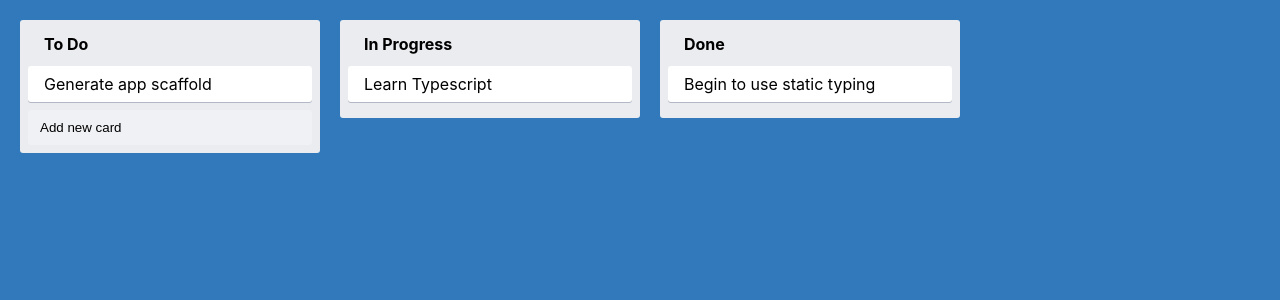
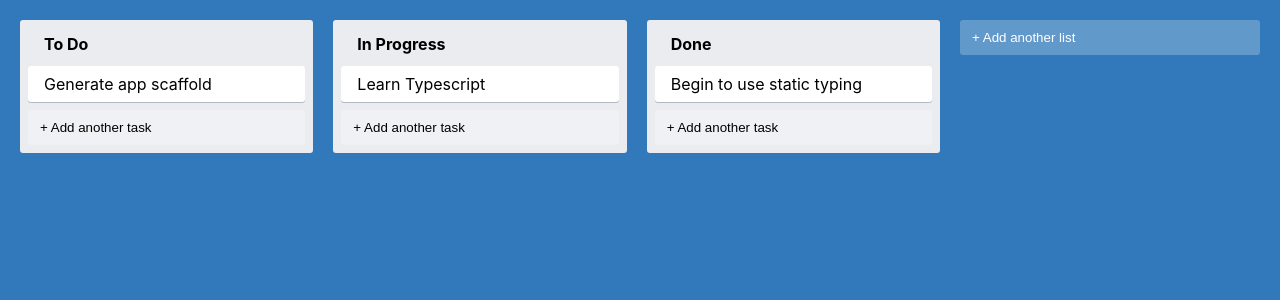
Before and after one commit to hoangngk/rd-react, a React (Create React App) app in the folder trello-clone/: page / in a window 1280 px wide. Shown: the top 300 px of the page. Built offline with nearby package versions, Linux system fonts and the light colour scheme.

Commit message:
[TrelloClone] Add useFocus

```diff
--- a/trello-clone/src/App.tsx
+++ b/trello-clone/src/App.tsx
@@ -1,19 +1,14 @@
+import { AddNewItem } from './AddNewItem'
 import './App.css'
 import { Card } from './Card'
 import { Column } from './Column'
 import { AppContainer } from './styles'
-import { AddNewItem } from './AddNewItem'
 
 const App = () => {
   return (
     <AppContainer>
       <Column text="To Do">
         <Card text="Generate app scaffold" />
-        <AddNewItem
-          dark={true}
-          toggleButtonText="Add new card"
-          onAdd={() => {}}
-        ></AddNewItem>
       </Column>
       <Column text="In Progress">
         <Card text="Learn Typescript" />
@@ -21,6 +16,10 @@ const App = () => {
       <Column text="Done">
         <Card text="Begin to use static typing" />
       </Column>
+      <AddNewItem
+        toggleButtonText="+ Add another list"
+        onAdd={() => {}}
+      ></AddNewItem>
     </AppContainer>
   )
 }
--- a/trello-clone/src/Column.tsx
+++ b/trello-clone/src/Column.tsx
@@ -1,5 +1,6 @@
 import React from 'react'
-import { ColumnContainer, ColumnTitle, AddItemButton } from './styles'
+import { AddNewItem } from './AddNewItem'
+import { ColumnContainer, ColumnTitle } from './styles'
 
 interface IColumnProps {
   text?: string
@@ -13,6 +14,11 @@ export const Column = ({
     <ColumnContainer>
       <ColumnTitle>{text}</ColumnTitle>
       {children}
+      <AddNewItem
+        dark
+        toggleButtonText="+ Add another task"
+        onAdd={() => {}}
+      ></AddNewItem>
     </ColumnContainer>
   )
 }
--- a/trello-clone/src/NewItemForm.tsx
+++ b/trello-clone/src/NewItemForm.tsx
@@ -1,5 +1,6 @@
 import { useState } from 'react'
 import { NewItemButton, NewItemFormContainer, NewItemInput } from './styles'
+import { useFocus } from './utils/useFocus'
 
 interface NewItemFormProps {
   onAdd: (text: string) => void
@@ -8,10 +9,15 @@ interface NewItemFormProps {
 export const NewItemForm = (props: NewItemFormProps) => {
   const [inputText, setInputText] = useState('')
   const { onAdd } = props
+  const inputRef = useFocus()
 
   return (
     <NewItemFormContainer>
-      <NewItemInput value={inputText} onChange={e => setInputText(e.target.value)}></NewItemInput>
+      <NewItemInput
+        ref={inputRef}
+        value={inputText}
+        onChange={(e) => setInputText(e.target.value)}
+      ></NewItemInput>
       <NewItemButton onClick={() => onAdd(inputText)}>Create</NewItemButton>
     </NewItemFormContainer>
   )
--- /dev/null
+++ b/trello-clone/src/utils/useFocus.tsx
@@ -0,0 +1,10 @@
+import { useEffect, useRef } from 'react'
+
+export const useFocus = () => {
+  const ref = useRef<HTMLInputElement>(null)
+  useEffect(() => {
+    ref.current?.focus()
+  })
+
+  return ref
+}
```
